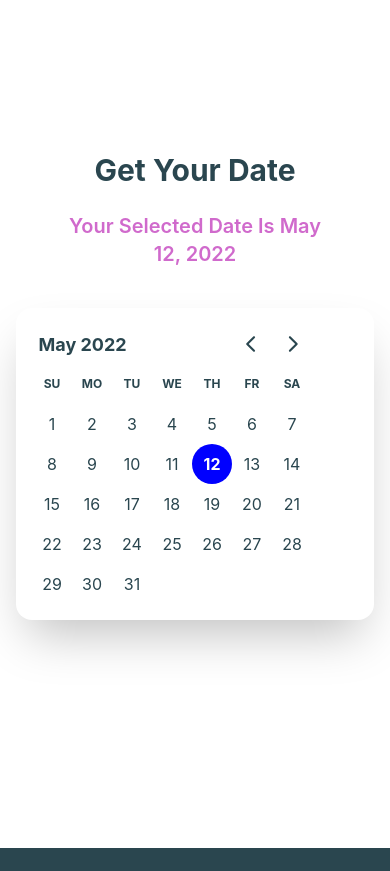
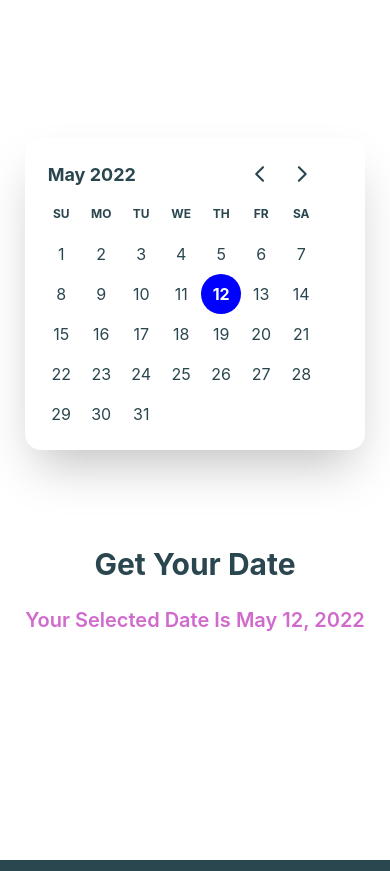
Before and after one commit to shakerscode/find-tutor-website, a React (Create React App) app: page /appoint-tutor in a window 390 px wide. Shown: the part 980-1851 px from the top of the page. Built offline with nearby package versions, Linux system fonts and the light colour scheme.

Commit message:
all edit  done

```diff
--- a/src/Pages/AppointTutor/AppointTutor.js
+++ b/src/Pages/AppointTutor/AppointTutor.js
@@ -7,7 +7,7 @@ const AppointTutor = () => {
         <div>
             <AppointBanner></AppointBanner>
             <div>
-                <h1 className='text-3xl text-center font-bold text-primary'>Choose A Date To Start</h1>
+                <h1 className='text-3xl text-center font-bold text-primary mt-3'>Choose A Date To Start</h1>
                 <Calender></Calender>
             </div>
         </div>
--- a/src/Pages/AppointTutor/Calender.js
+++ b/src/Pages/AppointTutor/Calender.js
@@ -7,12 +7,12 @@ const Calender = () => {
     const [date, setDate] = useState(new Date());
     return (
         <div class="hero min-h-screen">
-            <div class="hero-content flex-col lg:flex-row-reverse">
-                <div class="text-center w-full lg:text-center text-secondary px-10 mx-10">
+            <div class="hero-content flex-col-reverse lg:flex-row-reverse">
+                <div class="text-center w-full lg:text-center text-secondary lg:px-10 lg:mx-10">
                     <h1 class="text-3xl font-bold text-center ">Get Your Date</h1>
                     <p class="py-6 text-xl font-semibold text-center text-primary">Your Selected Date Is {format(date, 'PP')} </p>
                 </div>
-                <div class="card flex-shrink-0 w-full max-w-sm shadow-2xl bg-base-100 text-secondary">
+                <div class="card flex-shrink-0 w-full max-w-sm shadow-2xl bg-base-100 text-secondary mb-20">
                    <DayPicker
                    mode="single"
                    selected={date}
```
